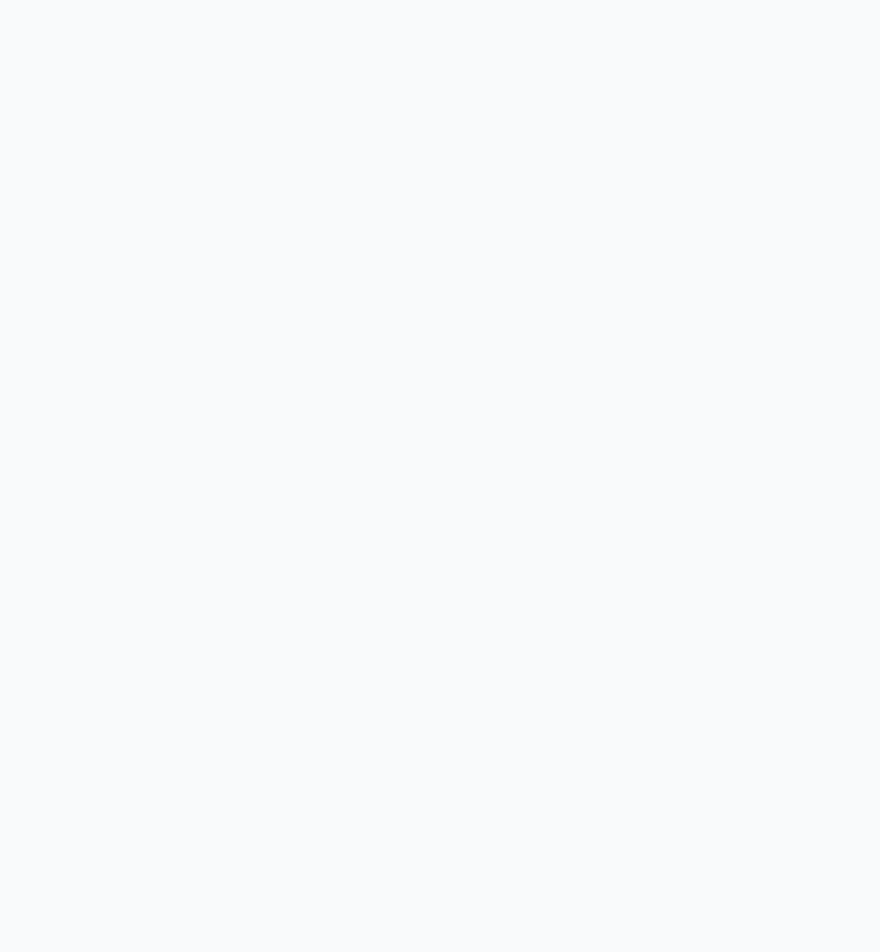
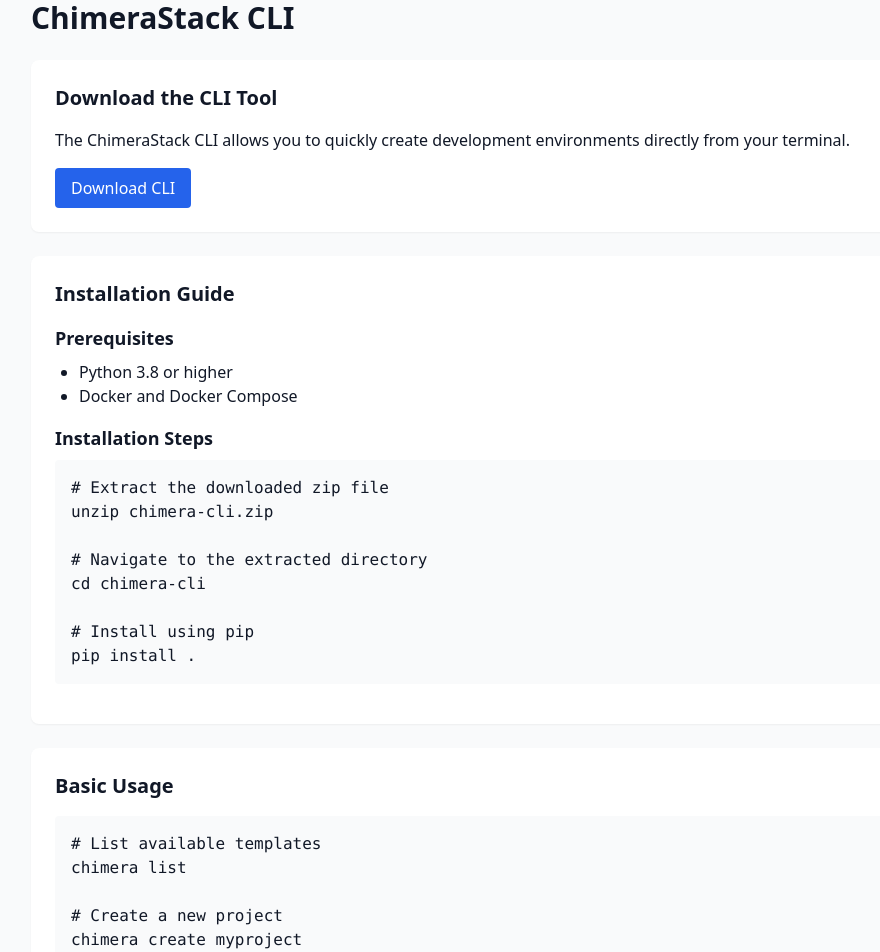
Before and after one commit to Amirofcodes/chimera-web-platform, a React (Create React App) app in the folder frontend/: page /download-cli in a window 1280 px wide. Before the commit this address had no page. Shown: the top 952 px of the page, without its empty margins (161-1041 px from the left). Before the commit the page ends 800 px from the top, so only its background shows below. Built offline with nearby package versions, Linux system fonts and the light colour scheme.

Commit message:
feat: Add CLI download page and update homepage with CTAs

```diff
--- a/frontend/src/App.tsx
+++ b/frontend/src/App.tsx
@@ -5,6 +5,7 @@ import { MainLayout } from "./components/layout/MainLayout";
 import HomePage from "./pages/Home";
 import RegisterPage from "./pages/Auth/Register";
 import LoginPage from "./pages/Auth/Login";
+import CliDownloadPage from "./pages/CliDownload";
 import DashboardPage from "./pages/Dashboard";
 import TemplatesListPage from "./pages/Templates/TemplatesList";
 import TemplateDetailPage from "./pages/Templates/TemplateDetail";
@@ -18,6 +19,7 @@ const App = () => {
         <Routes>
           <Route path="/login" element={<LoginPage />} />
           <Route path="/register" element={<RegisterPage />} />
+          <Route path="/download-cli" element={<CliDownloadPage />} />
 
           <Route path="/" element={<MainLayout />}>
             <Route index element={<HomePage />} />
--- /dev/null
+++ b/frontend/src/pages/CliDownload.tsx
@@ -0,0 +1,75 @@
+// frontend/src/pages/CliDownload.tsx
+import React from 'react';
+import { Card } from '../components/shared/Card';
+import Button from '../components/shared/Button';
+
+const CliDownloadPage = () => {
+  // Mock download function
+  const handleDownload = () => {
+    window.open('/downloads/chimera-cli.zip', '_blank');
+  };
+
+  return (
+    <div className="max-w-4xl mx-auto">
+      <h1 className="text-3xl font-bold mb-6">ChimeraStack CLI</h1>
+
+      <Card className="mb-6">
+        <h2 className="text-xl font-bold mb-4">Download the CLI Tool</h2>
+        <p className="mb-4">
+          The ChimeraStack CLI allows you to quickly create development environments directly from your terminal.
+        </p>
+        <Button onClick={handleDownload} variant="primary">
+          Download CLI
+        </Button>
+      </Card>
+
+      <Card className="mb-6">
+        <h2 className="text-xl font-bold mb-4">Installation Guide</h2>
+        <div className="mb-4">
+          <h3 className="font-bold mb-2 text-lg">Prerequisites</h3>
+          <ul className="list-disc pl-6 mb-4">
+            <li>Python 3.8 or higher</li>
+            <li>Docker and Docker Compose</li>
+          </ul>
+        </div>
+
+        <div className="mb-4">
+          <h3 className="font-bold mb-2 text-lg">Installation Steps</h3>
+          <div className="bg-gray-50 p-4 rounded mb-4">
+            <code className="block">
+              # Extract the downloaded zip file<br />
+              unzip chimera-cli.zip<br /><br />
+
+              # Navigate to the extracted directory<br />
+              cd chimera-cli<br /><br />
+
+              # Install using pip<br />
+              pip install .
+            </code>
+          </div>
+        </div>
+      </Card>
+
+      <Card>
+        <h2 className="text-xl font-bold mb-4">Basic Usage</h2>
+        <div className="bg-gray-50 p-4 rounded mb-4">
+          <code className="block">
+            # List available templates<br />
+            chimera list<br /><br />
+
+            # Create a new project<br />
+            chimera create myproject<br /><br />
+
+            # Create a project with a specific template<br />
+            chimera create myproject -t php/nginx/mysql
+          </code>
+        </div>
+        <p className="text-gray-600">
+          For more detailed documentation, visit our GitHub repository.
+        </p>
+      </Card>
+    </div>
+  );
+};
+
+export default CliDownloadPage;
--- a/frontend/src/pages/Home.tsx
+++ b/frontend/src/pages/Home.tsx
@@ -1,3 +1,4 @@
+// frontend/src/pages/Home.tsx
 import React from 'react';
 import { Card } from '../components/shared/Card';
 import Button from '../components/shared/Button';
@@ -10,20 +11,36 @@ const HomePage = () => {
 
       <Card className="mb-8">
         <h2 className="text-xl font-bold mb-4">Simplify Your Development Environment</h2>
-        <p className="mb-4">ChimeraStack helps you quickly set up development environments using pre-configured templates.</p>
-        <Link to="/templates">
-          <Button>Browse Templates</Button>
-        </Link>
+        <p className="mb-6">ChimeraStack helps you quickly set up development environments using pre-configured templates. No more wasting time with complex configurations!</p>
+
+        <div className="flex flex-wrap gap-4">
+          <Link to="/download-cli">
+            <Button variant="primary">Download CLI</Button>
+          </Link>
+          <Link to="/templates">
+            <Button variant="secondary">Explore Templates</Button>
+          </Link>
+        </div>
       </Card>
 
       <div className="grid grid-cols-1 md:grid-cols-2 gap-6">
         <Card>
           <h3 className="text-lg font-bold mb-2">For Developers</h3>
-          <p>Spend less time configuring, more time coding.</p>
+          <p className="mb-4">Spend less time configuring, more time coding. Get your environment up and running in minutes, not hours.</p>
+          <ul className="list-disc pl-6">
+            <li>Pre-configured templates</li>
+            <li>Docker-based isolation</li>
+            <li>Cross-platform support</li>
+          </ul>
         </Card>
         <Card>
           <h3 className="text-lg font-bold mb-2">For Teams</h3>
-          <p>Standardize environments across your organization.</p>
+          <p className="mb-4">Standardize environments across your organization. Everyone works with the same configuration, eliminating "works on my machine" problems.</p>
+          <ul className="list-disc pl-6">
+            <li>Consistent environments</li>
+            <li>Easy onboarding</li>
+            <li>Version controlled setup</li>
+          </ul>
         </Card>
       </div>
     </div>
```
